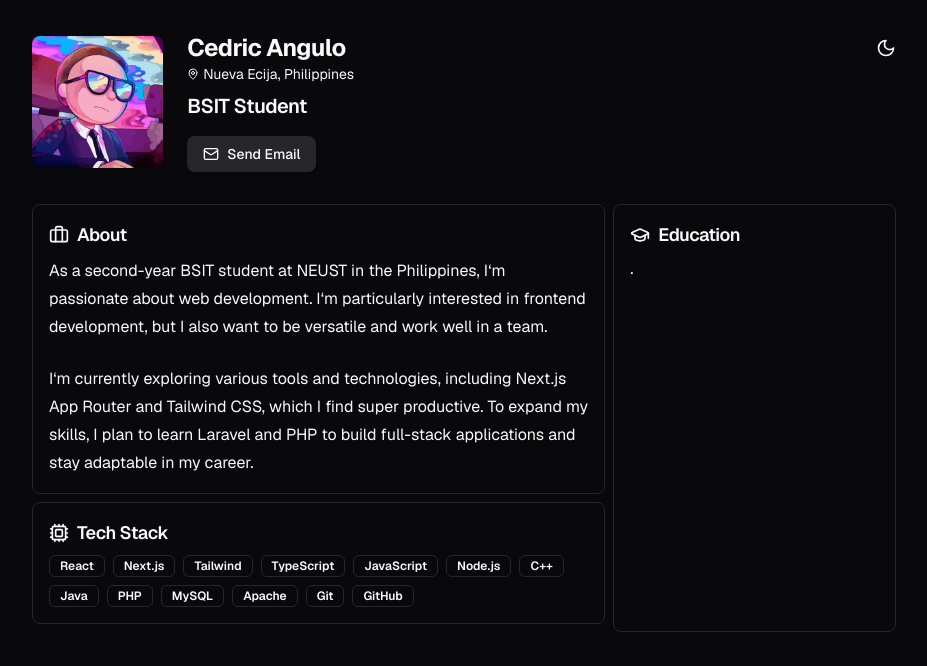
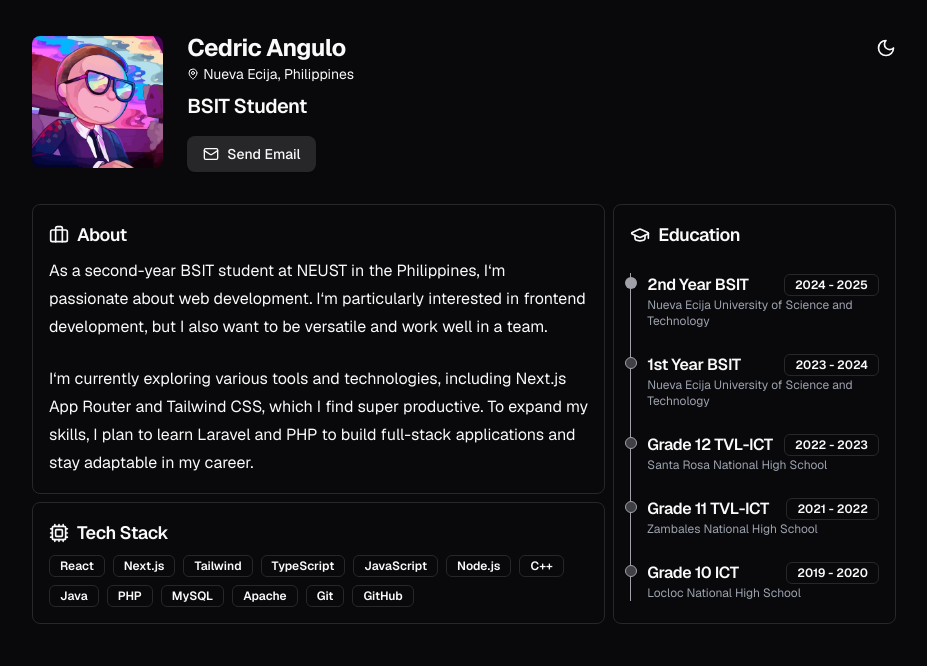
Before and after one commit to bryan308/simplified-portfolio, a Next.js app: page / in a window 1280 px wide. Shown: the top 666 px of the page, without its empty margins (176-1103 px from the left). Built offline with nearby package versions, Linux system fonts and the light colour scheme.

Commit message:
add EducationTimeline componen

```diff
--- a/app/globals.css
+++ b/app/globals.css
@@ -78,4 +78,17 @@
 	p {
 		@apply leading-7;
 	}
+
+	@keyframes pulse-border {
+		0% {
+			box-shadow: 0 0 0 0 hsl(var(--foreground) / 0.8);
+		}
+		50% {
+			box-shadow: 0 0 0 2px hsl(var(--foreground) / 0);
+		}
+	}
+
+	.animate-pulse-border {
+		animation: pulse-border 1s ease infinite;
+	}
 }
--- a/app/page.tsx
+++ b/app/page.tsx
@@ -1,4 +1,5 @@
 import BentoCard from "@/components/shared/bento-card"
+import EducationTimeline from "@/components/shared/education"
 import Profile from "@/components/shared/profile"
 import TechStack from "@/components/shared/tech-stack"
 import { Briefcase, Cpu, GraduationCap } from "lucide-react"
@@ -10,7 +11,7 @@ export default function Home() {
 			<div className="grid gap-2 grid-cols-1 lg:grid-cols-6 w-full mt-8">
 				<BentoCard
 					colSpan="col-span-6 md:col-span-4"
-					rowSpan="row-span-1 md:row-span-2"
+					rowSpan="row-span-1 md:row-span-3"
 					title="About"
 					icon={<Briefcase className="size-5" />}
 				>
@@ -31,7 +32,7 @@ export default function Home() {
 					title="Education"
 					icon={<GraduationCap className="size-5" />}
 				>
-					.
+					<EducationTimeline />
 				</BentoCard>
 				<BentoCard
 					colSpan="col-span-6 md:col-span-4"
--- /dev/null
+++ b/components/shared/education/index.tsx
@@ -0,0 +1,61 @@
+import React from "react"
+import { Badge } from "@/components/ui/badge"
+
+const educationData = [
+	{
+		title: "2nd Year BSIT",
+		year: "2024 - 2025",
+		institution: "Nueva Ecija University of Science and Technology",
+	},
+	{
+		title: "1st Year BSIT",
+		year: "2023 - 2024",
+		institution: "Nueva Ecija University of Science and Technology",
+	},
+	{
+		title: "Grade 12 TVL-ICT",
+		year: "2022 - 2023",
+		institution: "Santa Rosa National High School",
+	},
+	{
+		title: "Grade 11 TVL-ICT",
+		year: "2021 - 2022",
+		institution: "Zambales National High School",
+	},
+	{
+		title: "Grade 10 ICT",
+		year: "2019 - 2020",
+		institution: "Locloc National High School",
+	},
+]
+
+const EducationTimeline: React.FC = () => {
+	return (
+		<div className="border-l border-zinc-400 pl-4">
+			{educationData.map((item, index) => (
+				<div
+					className="relative mt-6 group"
+					key={index}
+				>
+					<div
+						className={`absolute size-3 ${
+							index === 0
+								? "bg-zinc-700 dark:bg-zinc-400 animate-pulse-border"
+								: "bg-zinc-100 dark:bg-zinc-700 border border-zinc-400"
+						} rounded-full top-1 -left-[1.4rem] z-10`}
+					/>
+					<div className="flex justify-between items-center">
+						<h4 className="text-base font-semibold">{item.title}</h4>
+						<Badge variant="outline">{item.year}</Badge>
+					</div>
+					<p className="text-xs text-gray-400 group-hover:text-primary transition-all">
+						{item.institution}
+					</p>
+				</div>
+			))}
+		</div>
+	)
+}
+EducationTimeline.displayName = "EducationTimeline"
+
+export default EducationTimeline
```
